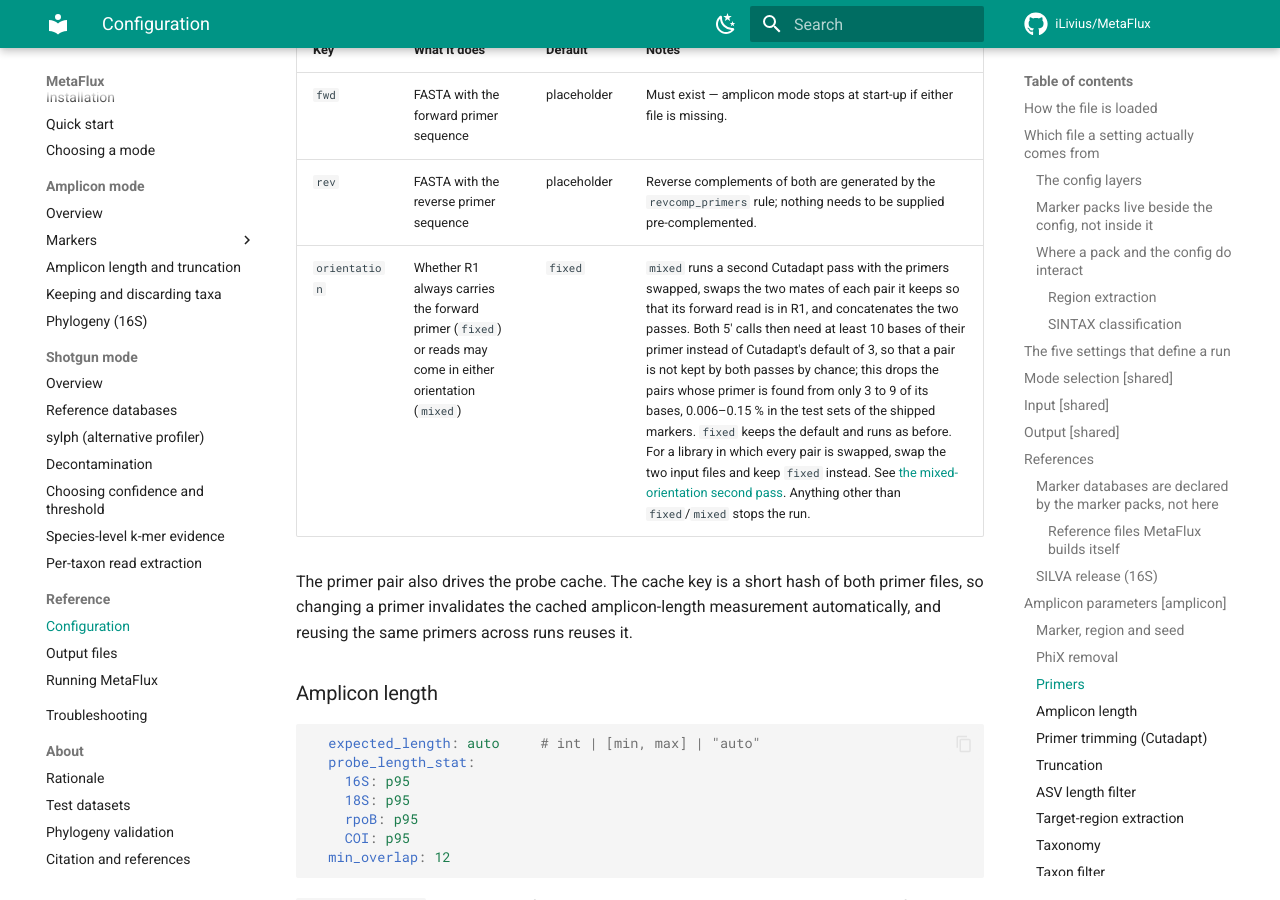
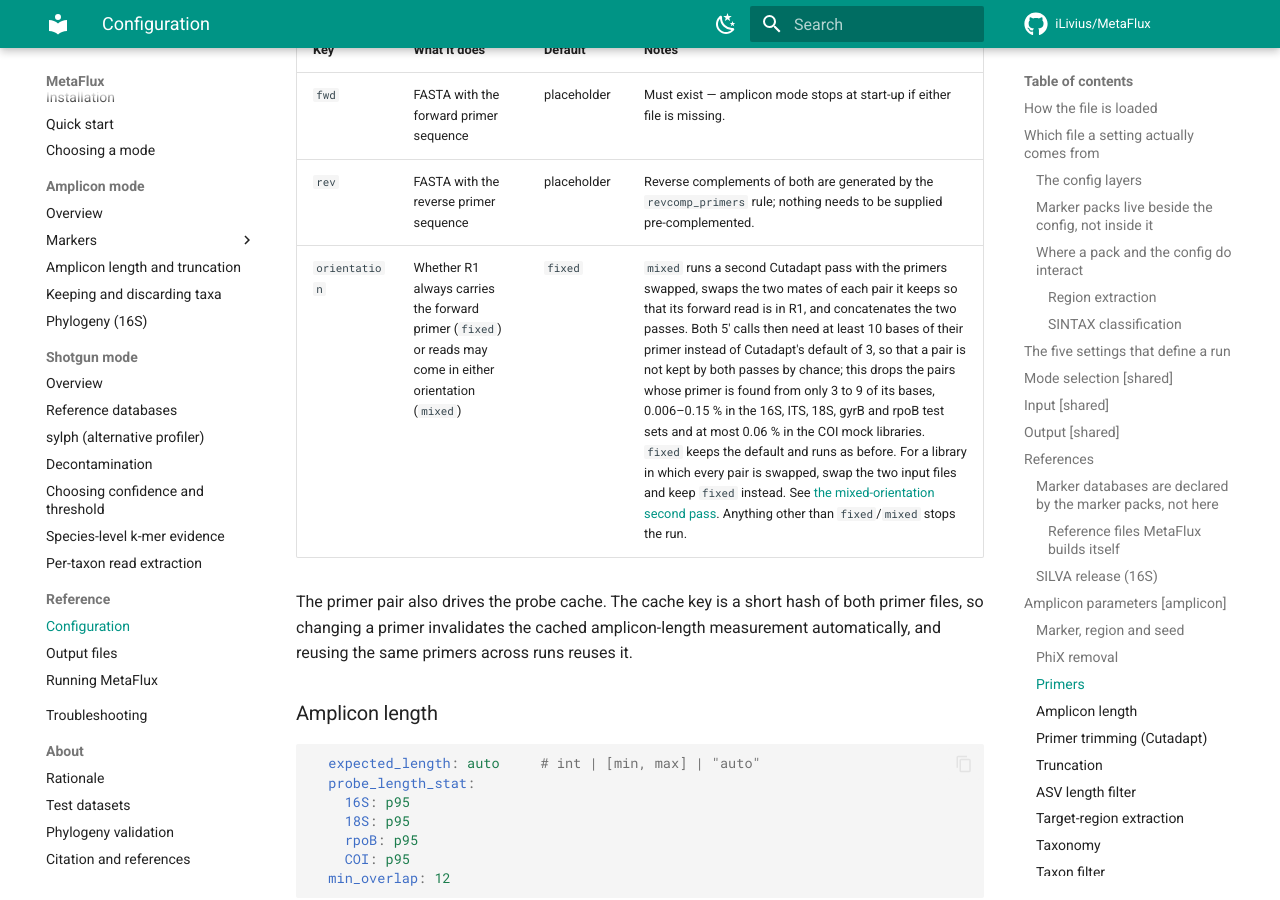
Before and after one commit to iLivius/MetaFlux, an MkDocs documentation site: the page built from docs/reference/configuration.md, in a window 1280 px wide and 900 px high, scrolled down 13252 px. Built offline with MkDocs 1.6.1 and Material for MkDocs 9.7.7, drawn with Linux system fonts in a browser that asks for light colours; comment, search, counter and statistics services are not loaded; some of the changed text lies outside the part shown.

Commit message:
Mixed orientation docs: name the five test sets the 0.006-0.15 % comes from
The share of pairs that the 10-base rule of orientation: mixed drops was
given as 0.006-0.15 % "in the test sets of the shipped markers" (CHANGELOG,
configuration page), "of the five shipped markers" (the comment above rule
trim_primers) and "in the test sets" (config template). The range was
measured on the 16S, ITS, 18S, gyrB and rpoB test sets. Now that COI ships
as a sixth marker it no longer covers them all: the four COI mock libraries
lost 0.00007-0.06 % (SRR8082148: 1 pair of 1,383,136). The four places now
name the five test sets and add the COI figure, at most 0.06 %.

The configuration page also spoke of "the five shipped packs" where six
ship now; it says "the shipped packs". Its claim still holds: no top-level
key of any of the six packs appears under amplicon: in the config template.

What runs again: nothing. The rule comment sits above rule trim_primers,
outside its shell text, so its record does not change, and the config
template parses to the same values.

```diff
--- a/docs/reference/configuration.md
+++ b/docs/reference/configuration.md
@@ -489,7 +489,7 @@ reads are not part of the sample and would be carried into ASV inference.
 |---|---|---|---|
 | `fwd` | FASTA with the forward primer sequence | placeholder | Must exist — amplicon mode stops at start-up if either file is missing. |
 | `rev` | FASTA with the reverse primer sequence | placeholder | Reverse complements of both are generated by the `revcomp_primers` rule; nothing needs to be supplied pre-complemented. |
-| `orientation` | Whether R1 always carries the forward primer (`fixed`) or reads may come in either orientation (`mixed`) | `fixed` | `mixed` runs a second Cutadapt pass with the primers swapped, swaps the two mates of each pair it keeps so that its forward read is in R1, and concatenates the two passes. Both 5′ calls then need at least 10 bases of their primer instead of Cutadapt's default of 3, so that a pair is not kept by both passes by chance; this drops the pairs whose primer is found from only 3 to 9 of its bases, 0.006–0.15 % in the test sets of the shipped markers. `fixed` keeps the default and runs as before. For a library in which every pair is swapped, swap the two input files and keep `fixed` instead. See [the mixed-orientation second pass](../amplicon/overview.md#the-mixed-orientation-second-pass). Anything other than `fixed`/`mixed` stops the run. |
+| `orientation` | Whether R1 always carries the forward primer (`fixed`) or reads may come in either orientation (`mixed`) | `fixed` | `mixed` runs a second Cutadapt pass with the primers swapped, swaps the two mates of each pair it keeps so that its forward read is in R1, and concatenates the two passes. Both 5′ calls then need at least 10 bases of their primer instead of Cutadapt's default of 3, so that a pair is not kept by both passes by chance; this drops the pairs whose primer is found from only 3 to 9 of its bases, 0.006–0.15 % in the 16S, ITS, 18S, gyrB and rpoB test sets and at most 0.06 % in the COI mock libraries. `fixed` keeps the default and runs as before. For a library in which every pair is swapped, swap the two input files and keep `fixed` instead. See [the mixed-orientation second pass](../amplicon/overview.md#the-mixed-orientation-second-pass). Anything other than `fixed`/`mixed` stops the run. |
 
 The primer pair also drives the probe cache. The cache key is a short hash of both
 primer files, so changing a primer invalidates the cached amplicon-length
```
Also changed, not shown: other parts of docs/reference/configuration.md (+1 -1 lines), CHANGELOG.md (+3 -2 lines), 2 other files.
